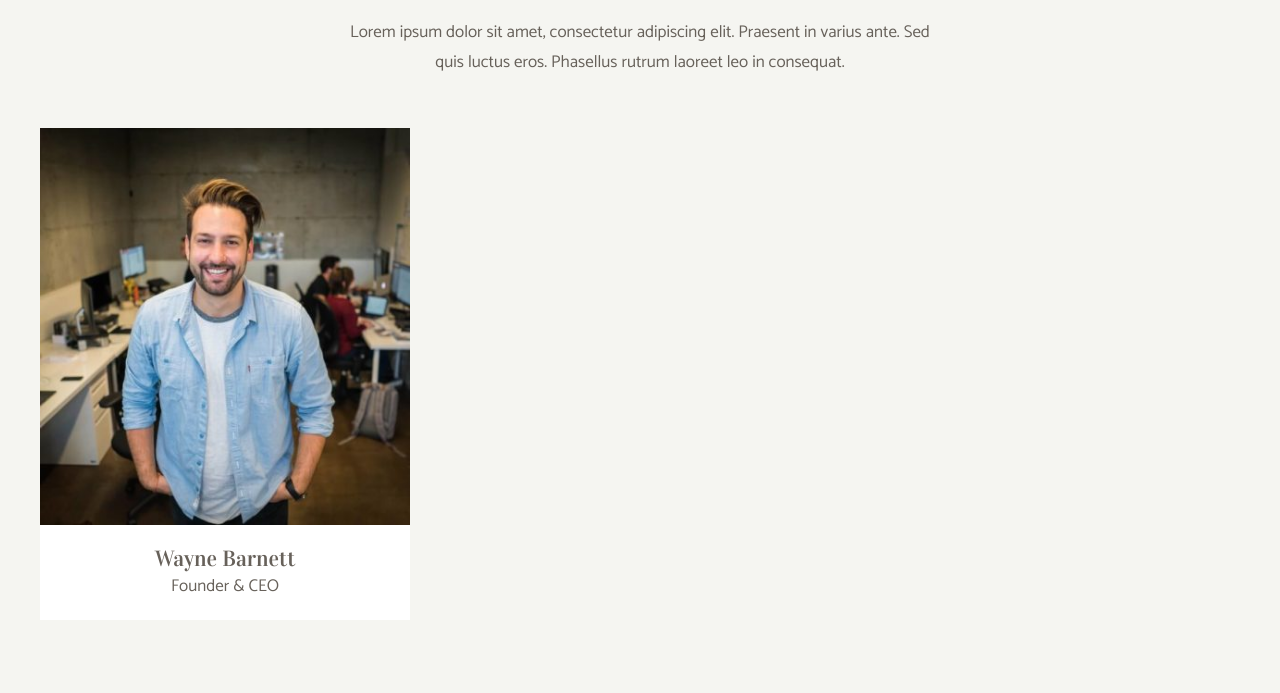
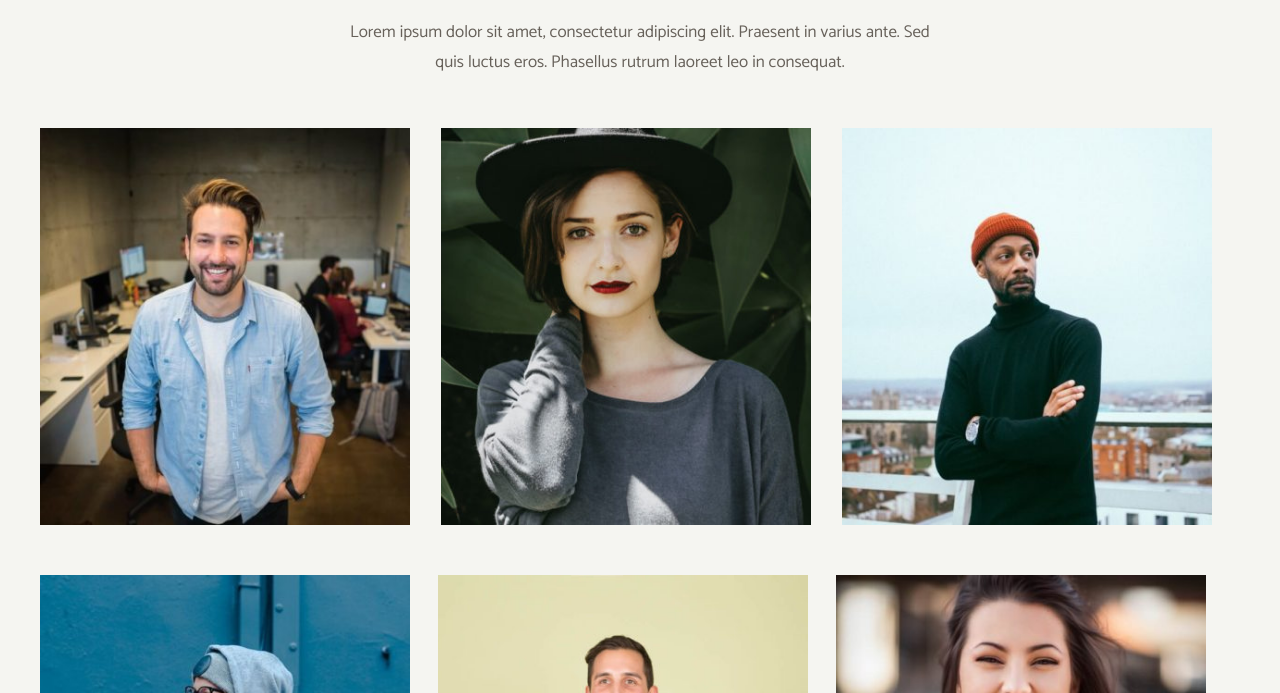
Before and after one commit to Vinc-78/js-our-team, a plain HTML site: page index.html in a window 1280 px wide. Shown: the part 107-800 px from the top of the page. Drawn offline with Linux system fonts and the light colour scheme.

Commit message:
stampa le card dall'array

```diff
--- a/js/script.js
+++ b/js/script.js
@@ -42,3 +42,50 @@ console.log("stampa del primo elemento il nome con il dot")
 console.log(arrayTeam[0].name);
 console.log("stampa del primo elemento il ruolo con il propriety")
 console.log(arrayTeam[0]["role"]);
+
+
+
+
+//definisco le variabili che puntano agli elementi del DOM
+
+const teamContainer = document.querySelector(".team-container");
+
+// realizzo la funzione che per ogni elemento dell'array crea la team card e l'aggiunge al DOM
+// funzione evocata da subito
+
+
+
+stampaTutteCard();
+
+function stampaTutteCard() {
+
+    console.log("funziona");
+
+    for (let i=0; i<arrayTeam.length; i++) {
+
+        const elementArray = arrayTeam[i];
+
+        const teamCard = document.createElement("div");
+        teamCard.classList.add("team-card");
+        teamContainer.append(teamCard);
+
+        const imgCard = document.createElement("div");
+        imgCard.classList.add("card-image");
+        imgCard.innerHTML=`<img src="${elementArray.image}" alt="${elementArray.name}" /> `
+        teamCard.append(imgCard);
+
+        const textCard = document.createElement("div");
+        textCard.classList.add("card-text");
+        teamContainer.append(teamCard);
+
+        const h3 =document.createElement("h3");
+        h3.innerHTML=`${elementArray.name}`
+        h3.append(textCard)
+
+        const p =document.createElement("p");
+        p.innerHTML=`${elementArray.role}`
+        p.append(textCard);
+
+    }
+
+}
```
Also changed, not shown: index.html (+2 -2 lines).
